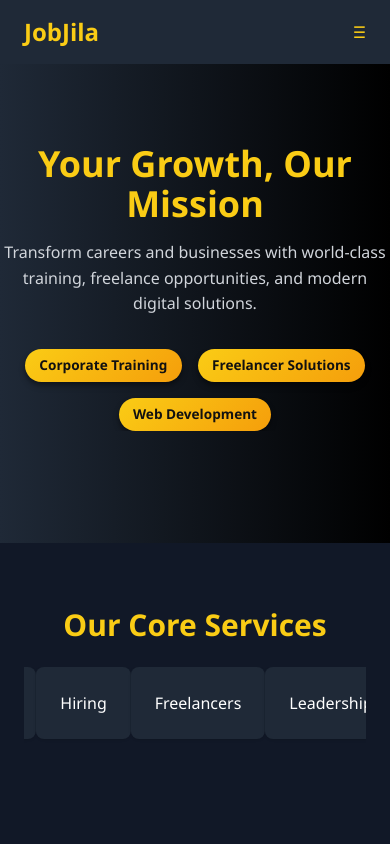
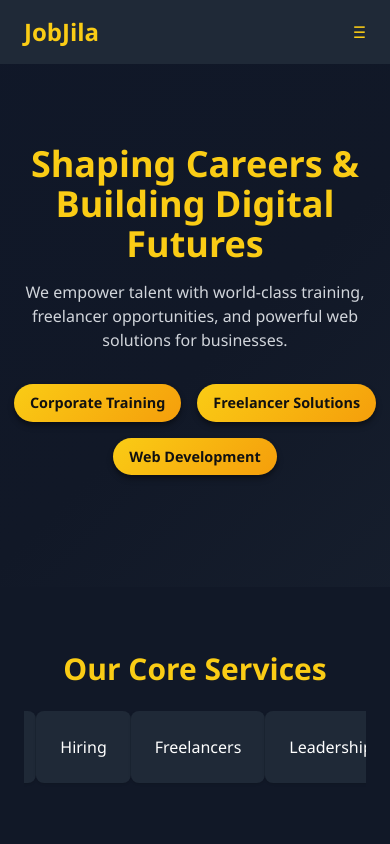
Before and after one commit to jaiswalabhinaw/jobjila, a plain HTML site: page index.html in a window 390 px wide. Shown: the top 844 px of the page. Drawn offline with nearby package versions, Linux system fonts and the light colour scheme.

Commit message:
Update index.html

```diff
--- a/index.html
+++ b/index.html
@@ -20,27 +20,26 @@
     body {
       font-family: 'Segoe UI', Tahoma, Geneva, Verdana, sans-serif;
     }
-    .rotate-section > div { display: none; opacity: 0; transition: opacity 1s ease-in-out; }
-    .rotate-section > div.active { display: block; opacity: 1; }
-    .fade-slide { opacity: 0; transform: translateY(30px); transition: all 0.8s ease-in-out; }
-    .fade-slide.show { opacity: 1; transform: translateY(0); }
-    .progress-bar { height: 4px; background: #facc15; width: 0%; transition: width linear; }
 
-    /* Horizontal scroll for core services */
-    .scrolling-services { display: flex; overflow-x: auto; gap: 1rem; scroll-snap-type: x mandatory; -webkit-overflow-scrolling: touch; padding-bottom: 1rem; }
-    .scrolling-services > div { flex: 0 0 auto; min-width: 200px; scroll-snap-align: start; }
+    /* Hero background animation */
+    .hero-section {
+      background: linear-gradient(-45deg, #1f2937, #111827, #0f172a, #000000);
+      background-size: 400% 400%;
+      animation: gradientShift 12s ease infinite;
+    }
+    @keyframes gradientShift {
+      0% { background-position: 0% 50%; }
+      50% { background-position: 100% 50%; }
+      100% { background-position: 0% 50%; }
+    }
 
-    /* Auto-scroll animation */
-    @keyframes scrollX { 0% { transform: translateX(0); } 100% { transform: translateX(-50%); } }
-    .auto-scroll { display: flex; animation: scrollX 20s linear infinite; }
-    .auto-scroll:hover { animation-play-state: paused; }
+    .hero-title { margin-bottom: 1rem; }
+    .hero-subtitle { margin-bottom: 2rem; }
 
-    @media (max-width: 640px) {
-      .hero-title { font-size: 1.8rem; line-height: 2.4rem; margin-bottom: 1rem; }
-      .hero-subtitle { margin-bottom: 2rem; line-height: 1.6rem; }
+    /* Hero buttons */
     .hero-buttons span {
-        padding: 0.4rem 0.9rem;
-        font-size: 0.85rem;
+      padding: 0.5rem 1rem;
+      font-size: 0.9rem;
       border-radius: 9999px; /* pill shape */
       background: linear-gradient(135deg, #facc15, #f59e0b);
       color: #111;
@@ -52,8 +51,15 @@
       transform: translateY(-2px) scale(1.05);
       box-shadow: 0 6px 10px rgba(0,0,0,0.35);
     }
-      .hero-buttons { flex-direction: row; overflow-x: auto; gap: 0.8rem; padding: 0 1rem; justify-content: flex-start; }
-    }
+
+    /* Horizontal scroll for core services */
+    .scrolling-services { display: flex; overflow-x: auto; gap: 1rem; scroll-snap-type: x mandatory; -webkit-overflow-scrolling: touch; padding-bottom: 1rem; }
+    .scrolling-services > div { flex: 0 0 auto; min-width: 200px; scroll-snap-align: start; }
+
+    /* Auto-scroll animation */
+    @keyframes scrollX { 0% { transform: translateX(0); } 100% { transform: translateX(-50%); } }
+    .auto-scroll { display: flex; animation: scrollX 20s linear infinite; }
+    .auto-scroll:hover { animation-play-state: paused; }
   </style>
 </head>
 <body class="bg-gray-900 text-white">
@@ -87,9 +93,9 @@
   </header>
 
   <!-- Hero -->
-  <section class="bg-gradient-to-r from-gray-800 to-black text-center py-20">
-    <h2 class="hero-title text-4xl font-bold text-yellow-400">Your Growth, Our Mission</h2>
-    <p class="hero-subtitle text-gray-300 mb-8">Transform careers and businesses with world-class training, freelance opportunities, and modern digital solutions.</p>
+  <section class="hero-section text-center py-20">
+    <h2 class="hero-title text-4xl font-bold text-yellow-400">Shaping Careers & Building Digital Futures</h2>
+    <p class="hero-subtitle text-gray-300 mb-8">We empower talent with world-class training, freelancer opportunities, and powerful web solutions for businesses.</p>
     <div class="hero-buttons flex flex-wrap justify-center gap-4 mb-8">
       <span class="font-semibold">Corporate Training</span>
       <span class="font-semibold">Freelancer Solutions</span>
```
Lines whose indentation alone changed are shown as unchanged.
